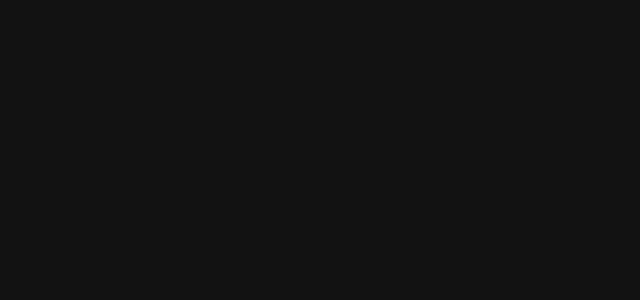
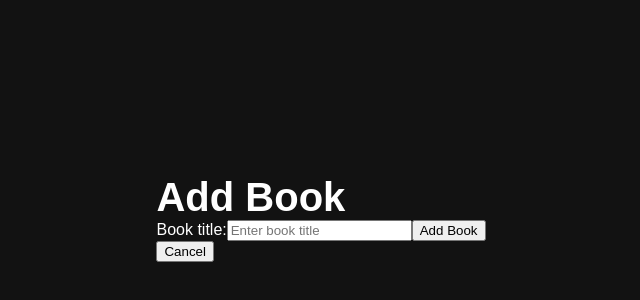
Before and after one commit to JackEPGuilfoyle/Immerzio, a React (Vite) app in the folder frontend/: page /addBook in a window 1280 px wide. Before the commit this address had no page. Shown: the part 182-482 px from the top of the page, without its empty margins (319-959 px from the left). Built offline with nearby package versions, Linux system fonts and the light colour scheme.

Commit message:
added a button to homepage to add a book and made it so that it navigates to a new add book page where you put title in

```diff
--- /dev/null
+++ b/frontend/src/AddBook.jsx
@@ -0,0 +1,71 @@
+import { useState } from "react";
+import { useNavigate } from "react-router-dom";
+import { addDoc, collection } from "firebase/firestore";
+import { auth, db } from "./firebase";
+
+function AddBook() {
+  const [title, setTitle] = useState("");
+  const [saving, setSaving] = useState(false);
+
+  const navigate = useNavigate();
+
+  const handleAddBook = async (event) => {
+    event.preventDefault();
+
+    if (!title.trim()) {
+      return;
+    }
+
+    const user = auth.currentUser;
+
+    if (!user) {
+      console.error("No user is signed in.");
+      return;
+    }
+
+    try {
+      setSaving(true);
+
+      await addDoc(
+        collection(db, "users", user.uid, "books"),
+        {
+          title: title.trim()
+        }
+      );
+
+      navigate("/home");
+    } catch (error) {
+      console.error("Could not add book:", error);
+    } finally {
+      setSaving(false);
+    }
+  };
+
+  return (
+    <div>
+      <h1>Add Book</h1>
+
+      <form onSubmit={handleAddBook}>
+        <label>
+          Book title:
+          <input
+            type="text"
+            value={title}
+            onChange={(event) => setTitle(event.target.value)}
+            placeholder="Enter book title"
+          />
+        </label>
+
+        <button type="submit" disabled={saving}>
+          {saving ? "Adding..." : "Add Book"}
+        </button>
+      </form>
+
+      <button onClick={() => navigate("/home")}>
+        Cancel
+      </button>
+    </div>
+  );
+}
+
+export default AddBook;
--- a/frontend/src/App.jsx
+++ b/frontend/src/App.jsx
@@ -3,6 +3,7 @@
 import Home from "./Home.jsx";
 import ScanPage from "./ScanPage.jsx";
 import Register from "./Register.jsx";
+import AddBook from './AddBook.jsx';
 
 function App() {
 
@@ -12,6 +13,7 @@
       <Route path="/scan" element={<ScanPage />} />
       <Route path="/register" element={<Register />} />
       <Route path="/home" element={<Home />} />
+      <Route path="/addBook" element={<AddBook/>}/>
    </Routes>
   )
 }
--- a/frontend/src/Home.jsx
+++ b/frontend/src/Home.jsx
@@ -1,11 +1,14 @@
 import { useEffect, useState } from "react";
 import { collection, getDocs } from "firebase/firestore";
 import { onAuthStateChanged } from "firebase/auth";
+import { useNavigate } from "react-router-dom";
 import { auth, db } from "./firebase";
 
 function Home() {
   const [books, setBooks] = useState([]);
   const [loading, setLoading] = useState(true);
+
+  const navigate = useNavigate();
 
   useEffect(() => {
     const unsubscribe = onAuthStateChanged(auth, async (user) => {
@@ -45,6 +48,10 @@
 
       <h2>Your Books</h2>
 
+      <button onClick={() => navigate("/add-book")}>
+        Add Book
+      </button>
+
       {books.length === 0 ? (
         <p>You haven't added any books yet.</p>
       ) : (
```
